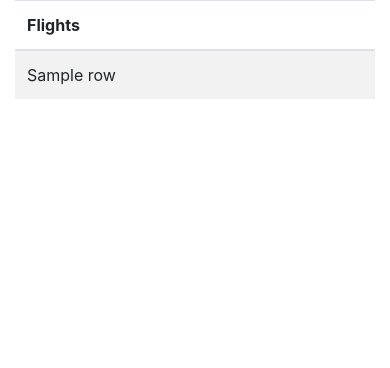
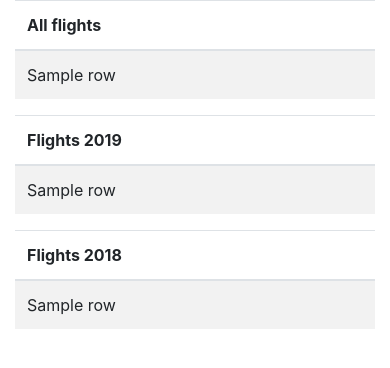
Before and after one commit to karcio/f-drones-app, a Flask app: template templates/index.html in a window 390 px wide. Shown: the part 176-544 px from the top of the page. Run offline with Flask 2, Linux system fonts and the light colour scheme; the template is opened without the code that fills it: most values are stand-ins (such as "Sample title", 1, 10 or a date in 2020); parts of the project's set-up code (start-up, migrations or seed data) failed here and were passed over.

Commit message:
added more tables on main page, addes success html for redirect after submit form, changed navbar to colapse for mobile,

```diff
--- a/app.py
+++ b/app.py
@@ -1,8 +1,11 @@
+import os
 from flask import Flask, render_template, session, request
 from flaskext.mysql import MySQL
 import configparser
+import logging
+logging.basicConfig(
+    format=' %(levelname)s - %(asctime)s - %(message)s ', level=logging.DEBUG)
 
-import os
 app = Flask(__name__)
 
 
@@ -76,10 +79,13 @@ def home():
 
         cursor.execute("SELECT * from VIEW_TOTAL_FLIGHTS")
         data = cursor.fetchone()
-        print(data)
         v = getAppVersion()
+        logging.info(data)
 
-        return render_template('index.html', rows=data, v=v)
+        logging.info(flights2018())
+        logging.info(flights2019())
+
+        return render_template('index.html', rows=data, v=v, data2018=flights2018(), data2019=flights2019())
 
 
 @app.route('/drones', methods=['GET'])
@@ -93,8 +99,8 @@ def drones():
 
         cursor.execute("SELECT * from VIEW_DRONES")
         data = cursor.fetchall()
-        print(data)
         v = getAppVersion()
+        logging.info(data)
 
         return render_template('drones.html', rows=data, v=v)
 
@@ -110,8 +116,8 @@ def flightlog():
 
         cursor.execute("SELECT * from VIEW_FLIGHT_LOG")
         data = cursor.fetchall()
-        print(data)
         v = getAppVersion()
+        logging.info(data)
 
         return render_template('flightlog.html', rows=data, v=v)
 
@@ -122,7 +128,7 @@ def do_admin_login():
     if request.form['password'] == getAppPass() and request.form['username'] == getAppUser():
         session['logged_in'] = True
     else:
-        print('wrong password')
+        logging.error('wrong password')
     return home()
 
 
@@ -148,7 +154,6 @@ def insert():
             sql = "INSERT INTO FLIGHT_LOG(DATE, PLACE, DRONE_ID, LIPO, NOTES) VALUES('" + \
                 str(date)+"', '"+str(place)+"', "+str(droneid) + \
                 ", "+str(lipo)+", '"+str(notes)+"')"
-            print(sql)
 
             conn = mysql.connect()
             cursor = conn.cursor()
@@ -157,9 +162,32 @@ def insert():
             cursor.close()
             conn.close()
 
-            print('inserted 1 row: ' + sql)
+            logging.info('inserted 1 row: ' + sql)
 
-        return render_template('insert.html')
+            return render_template('success.html')
+
+        elif request.method == 'GET':
+            return render_template('insert.html')
+
+
+def flights2018():
+    conn = mysql.connect()
+    cursor = conn.cursor()
+
+    cursor.execute("SELECT * FROM VIEW_TOTAL_FLIGHTS_2018")
+    data2018 = cursor.fetchone()
+
+    return data2018
+
+
+def flights2019():
+    conn = mysql.connect()
+    cursor = conn.cursor()
+
+    cursor.execute("SELECT * FROM VIEW_TOTAL_FLIGHTS_2019")
+    data2019 = cursor.fetchone()
+
+    return data2019
 
 
 if __name__ == '__main__':
--- a/templates/index.html
+++ b/templates/index.html
@@ -14,7 +14,7 @@
       <table class="table table-striped">
         <thead>
           <tr>
-            <th>Flights</th>
+            <th>All flights</th>
           </tr>
         </thead>
         <tbody>
@@ -25,6 +25,36 @@
           {% endfor %}
         </tbody>
       </table>
+
+      <table class="table table-striped">
+        <thead>
+          <tr>
+            <th>Flights 2019</th>
+          </tr>
+        </thead>
+        <tbody>
+          <tr>
+            {% for row in data2019 %}
+            <td>{{ row }}</td>
+          </tr>
+          {% endfor %}
+        </tbody>
+      </table>
+
+      <table class="table table-striped">
+        <thead>
+          <tr>
+            <th>Flights 2018</th>
+          </tr>
+        </thead>
+        <tbody>
+          <tr>
+            {% for row in data2018 %}
+            <td>{{ row }}</td>
+          </tr>
+          {% endfor %}
+        </tbody>
+      </table>
     </div>
   </body>
 </html>
--- a/templates/navbar.html
+++ b/templates/navbar.html
@@ -1,4 +1,5 @@
-<nav class="navbar navbar-expand-sm bg-dark navbar-dark">
+<!--<nav class="navbar navbar-expand-sm bg-dark navbar-dark"> -->
+<nav class="navbar navbar-expand-md bg-dark navbar-dark">
   <!-- Brand/logo -->
   <a class="navbar-brand" href="/">Flight logger</a>
 
```
Also changed, not shown: templates/success.html (added, +19 -0 lines), README.md, 1 other file.
